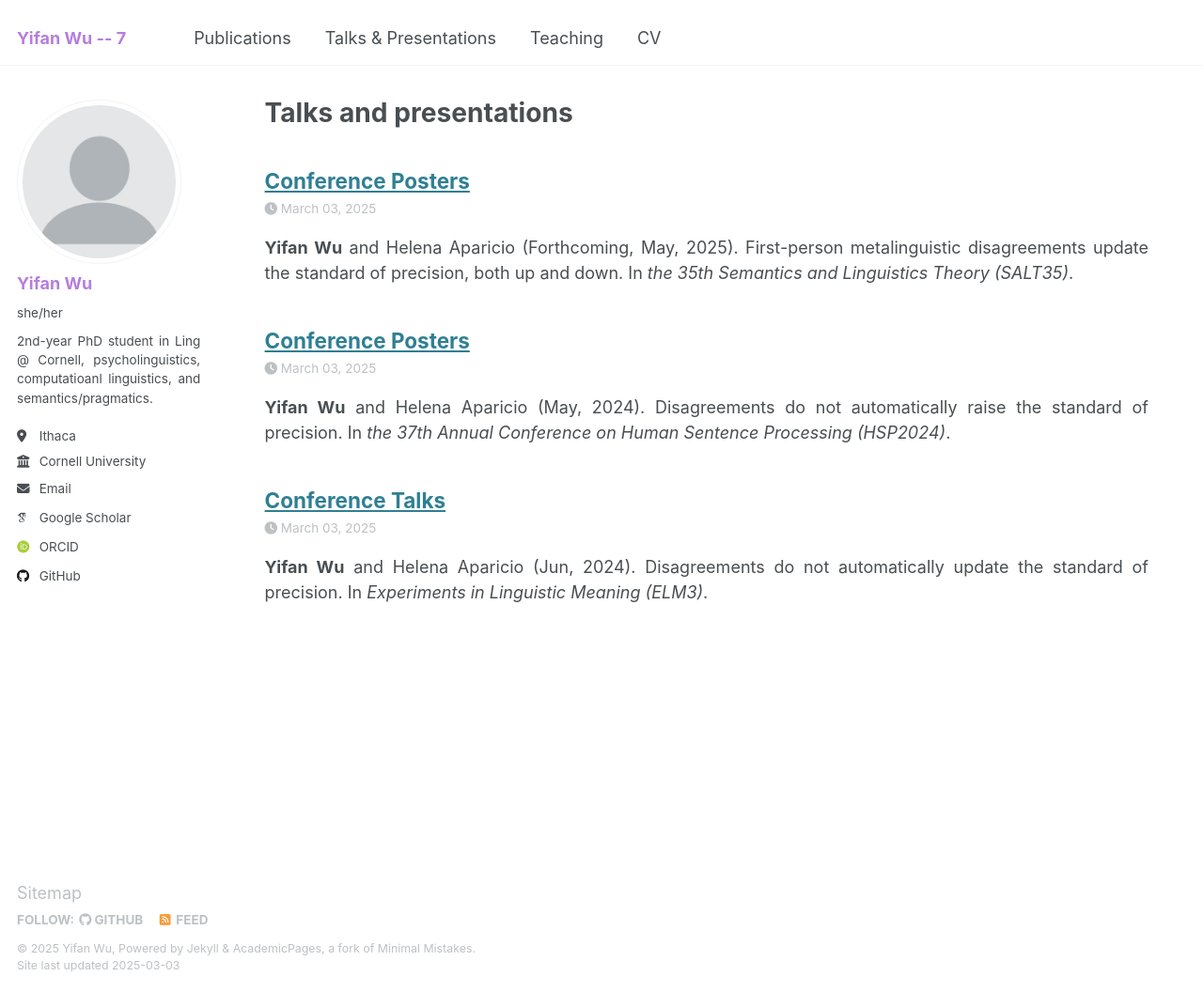
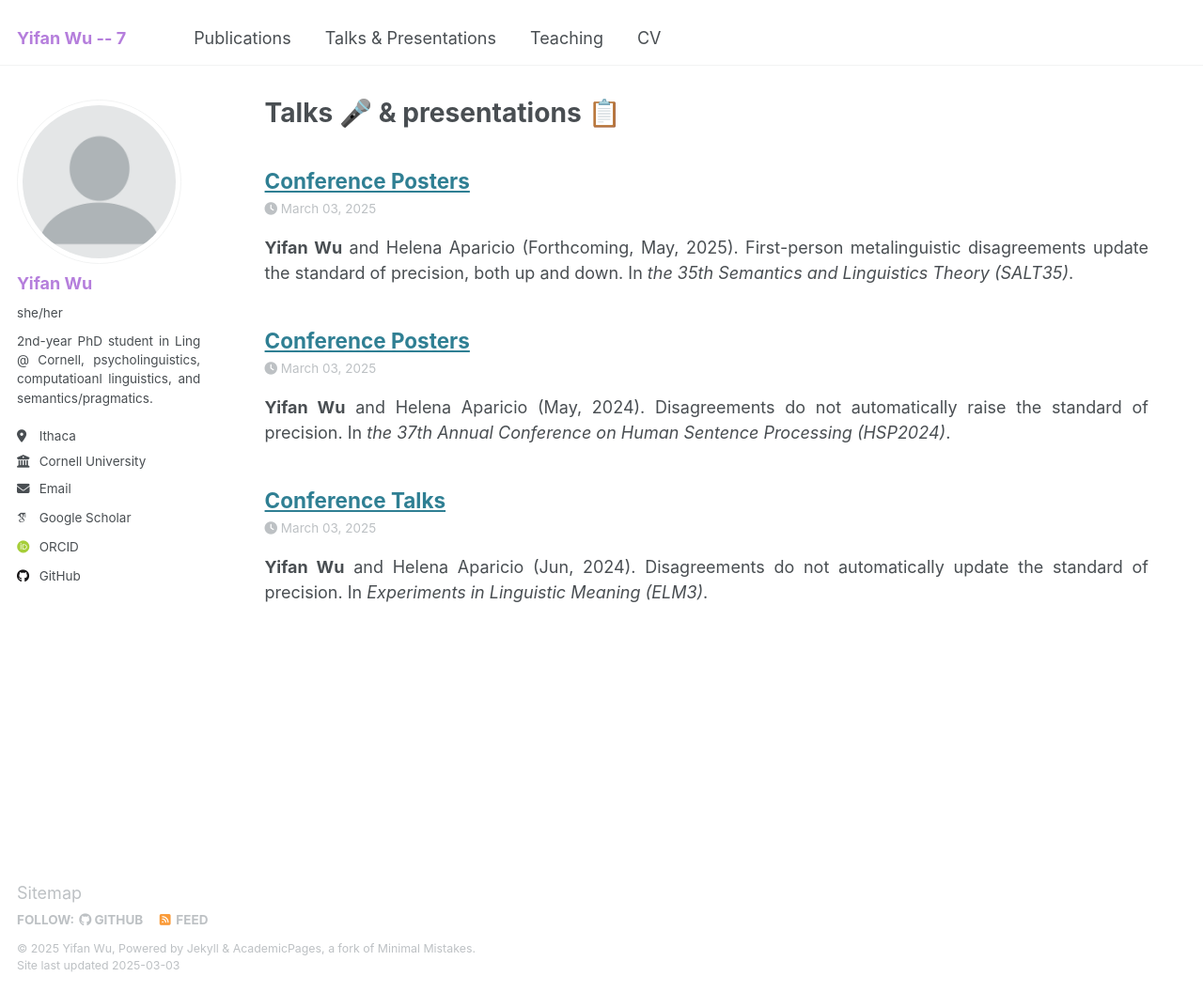
Before and after one commit to lynn-yifanwu-ling/lynn-yifanwu-ling.github.io, a Jekyll site: the page built from _pages/talks.html, in a window 1280 px wide and 1056 px high. Shown: the whole window at 94% size. Built offline with Jekyll 4.4.1, drawn with Linux system fonts in a browser that asks for light colours; emoji names are drawn with the system emoji font; some web fonts are replaced.

Commit message:
Update talks.html

```diff
--- a/_pages/talks.html
+++ b/_pages/talks.html
@@ -1,6 +1,6 @@
 ---
 layout: archive
-title: "Talks and presentations"
+title: "Talks :microphone: & presentations :clipboard:"
 permalink: /talks/
 author_profile: true
 ---
```
